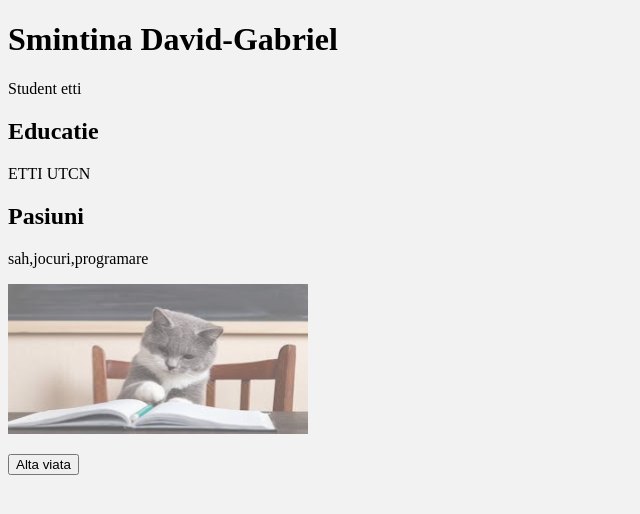
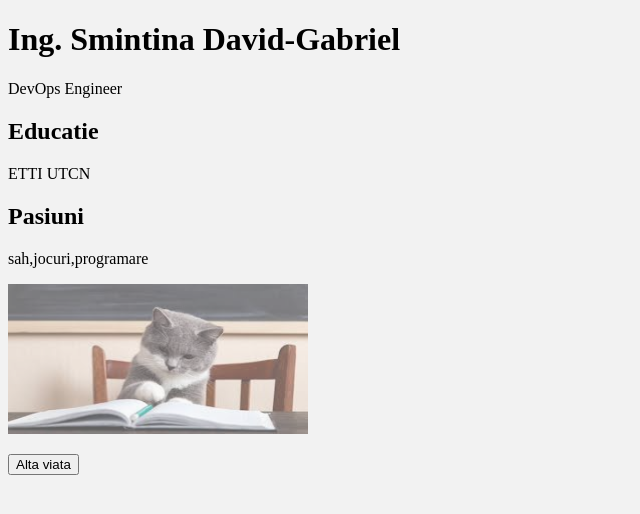
Before and after one commit to dagasm/LAB7, a plain HTML site: page index.html in a window 1280 px wide. Both pictures are taken after a click on the button "Alta viata". Shown: the whole page, without its empty margins (0-640 px from the left). Drawn offline with Linux system fonts and the light colour scheme; files whose address does not match are found by name.

Commit message:
second commit

```diff
--- a/index.html
+++ b/index.html
@@ -27,6 +27,7 @@
 	</section>
 	<button id="buton">Alta viata</button>
 
+<script src="script.js"></script>
 
 
 </body>
--- a/script.js
+++ b/script.js
@@ -0,0 +1,10 @@
+const buton = document.getElementById("buton");
+const nume = document.getElementById("nume");
+const descriere = document.getElementById("descriere");
+
+buton.addEventListener("click",function(){
+
+	nume.textContent = "Ing. Smintina David-Gabriel";
+	descriere.textContent="DevOps Engineer";
+
+});
```
